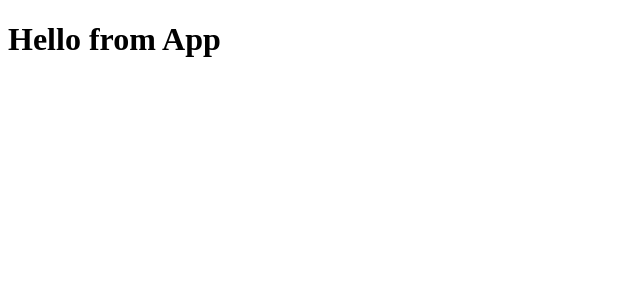
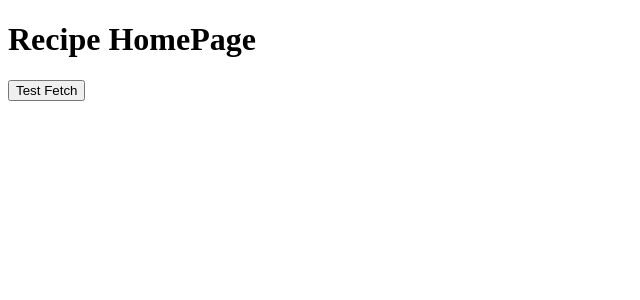
Before and after one commit to alexalfadel/recipeSearch, a React (Create React App) app: page / in a window 1280 px wide. Shown: the top 300 px of the page, without its empty margins (0-640 px from the left). Built offline with nearby package versions, Linux system fonts and the light colour scheme.

Commit message:
building fetch function

```diff
--- a/src/App.js
+++ b/src/App.js
@@ -1,6 +1,10 @@
+import HomePage from "./components/HomePage";
+
 function App() {
   return (
-    <h1>Hello from App</h1>
+    <>
+      <HomePage />
+    </>
   );
 }
 
--- /dev/null
+++ b/src/components/HomePage/index.js
@@ -0,0 +1,14 @@
+function HomePage() {
+
+    const fetchTest = () => {
+
+    }
+    return (
+        <div>
+            <h1>Recipe HomePage</h1>
+            <button onClick={fetchTest}>Test Fetch</button>
+        </div>
+    )
+}
+
+export default HomePage
```
Also changed, not shown: src/store/recipes.js (added, +12 -0 lines), src/components/HomePage/HomePage.css (added).
